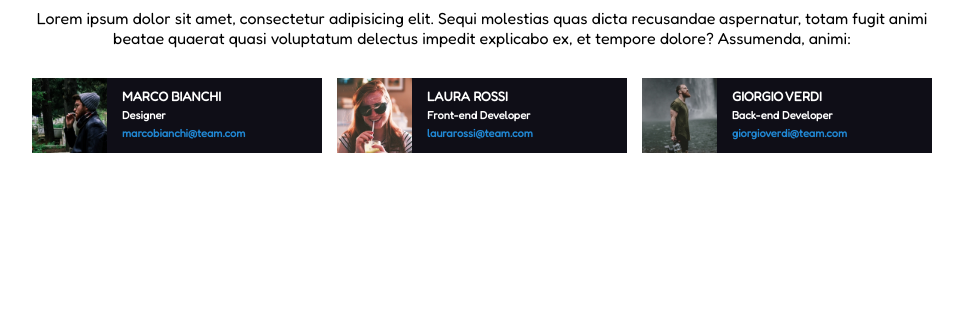
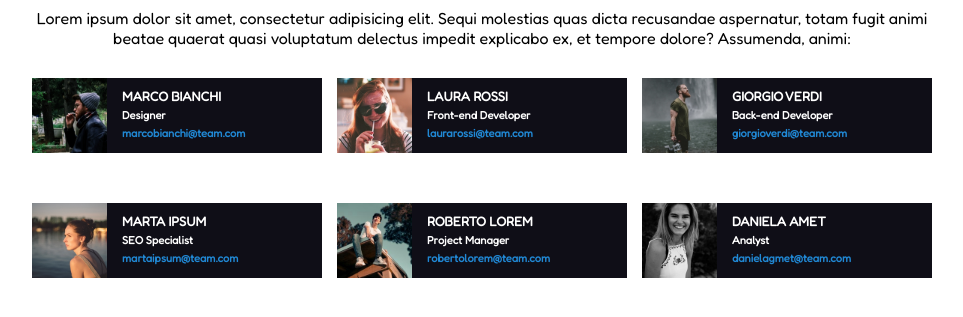
Before and after one commit to micheleTummolo/html-css-float-cards, a plain HTML site: page index.html in a window 1280 px wide. Shown: the part 81-398 px from the top of the page, without its empty margins (158-1121 px from the left). Drawn offline with Linux system fonts and the light colour scheme.

Commit message:
Added and finished second line cards

```diff
--- a/css/style.css
+++ b/css/style.css
@@ -3,10 +3,6 @@
     padding: 0;
     box-sizing: border-box;
     font-family: 'Fredoka', sans-serif;
-}
-
-.border_red{
-    border: solid 1px red;
 }
 
 /*Inizio Header*/
@@ -35,6 +31,10 @@ header h1{
         clear: both;
     }
 
+    .row:first-child{
+        margin-bottom: 50px;
+    }
+
     .cell{
         float: left;
         width: calc(100% / 3 - 10px);
@@ -51,6 +51,7 @@ img{
         float: left;
     }
 
+    /*Inizio Card*/
         .card{
             height: 75px;
             background-color: #0F0E17;
@@ -73,4 +74,5 @@ div h5{
             color: #2188D4;
             font-size: 11px;
         }
+    /*Fine Card*/
 /*Fine Main*/
--- a/index.html
+++ b/index.html
@@ -23,6 +23,7 @@
                 <div>
                     <!--Prima Riga-->
                     <div class="row clearfix">
+
                         <!--Prima cella-->
                         <div class="cell">
                             <img src="img/male1.png" alt="male1">
@@ -53,9 +54,42 @@
                             </div>
                         </div>
                     </div>
-
+                    <!--Fine Prima Riga-->
 
                     <!--Seconda Riga-->
+                    <div class="row clearfix">
+
+                        <!--Prima cella-->
+                        <div class="cell">
+                            <img src="img/female2.png" alt="female2">
+                            <div class="card">
+                                <h3>MARTA IPSUM</h3>
+                                <h4>SEO Specialist</h4>
+                                <h5>martaipsum@team.com</h5>
+                            </div>
+                        </div>
+
+                        <!--Seconda cella-->
+                        <div class="cell">
+                            <img src="img/male3.png" alt="male3">
+                            <div class="card">
+                                <h3>ROBERTO LOREM</h3>
+                                <h4>Project Manager</h4>
+                                <h5>robertolorem@team.com</h5>
+                            </div>
+                        </div>
+
+                        <!--Terza cella-->
+                        <div class="cell">
+                            <img src="img/female3.png" alt="female3">
+                            <div class="card">
+                                <h3>DANIELA AMET</h3>
+                                <h4>Analyst</h4>
+                                <h5>danielagmet@team.com</h5>
+                            </div>
+                        </div>
+                    </div>
+                    <!--Fine Seconda Riga-->
 
                 </div>
             </div>
```
Lines whose indentation alone changed are shown as unchanged.
